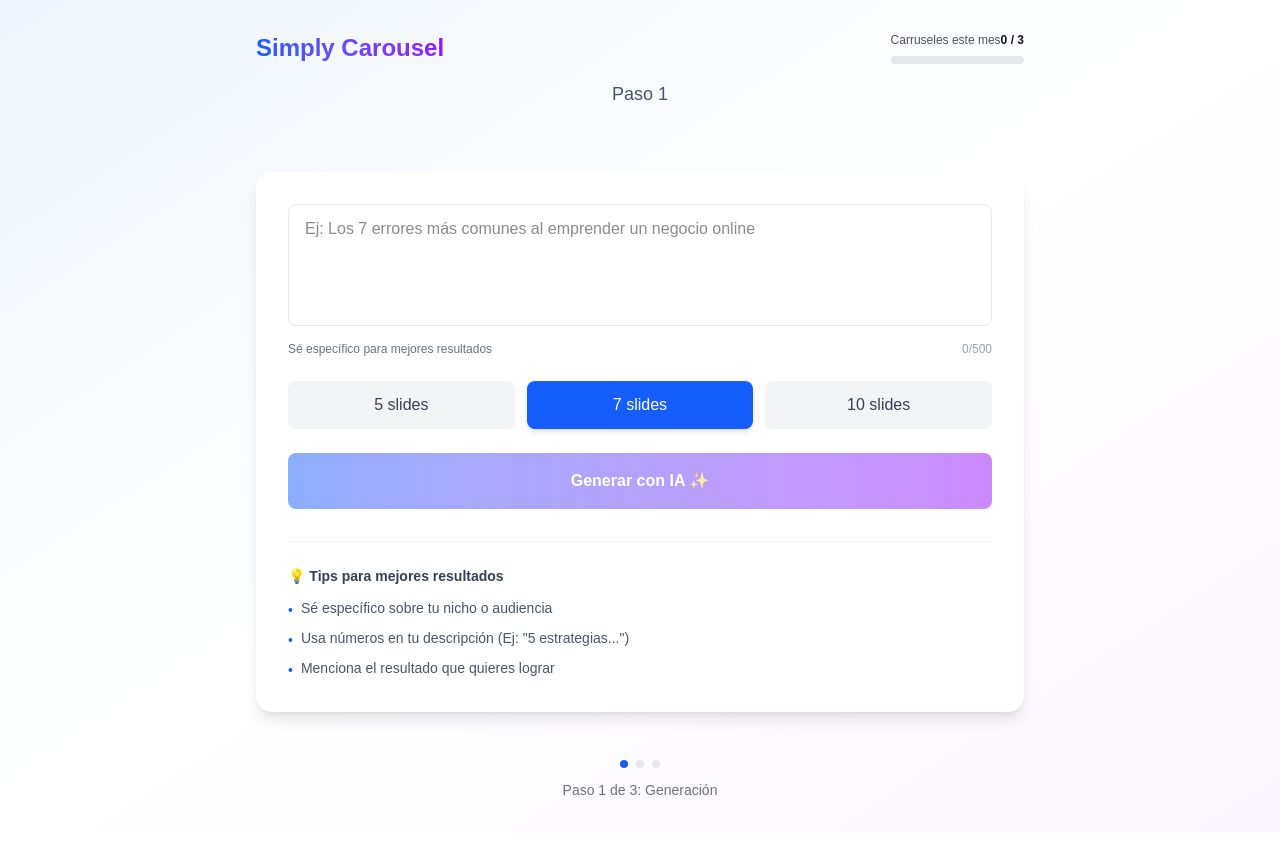
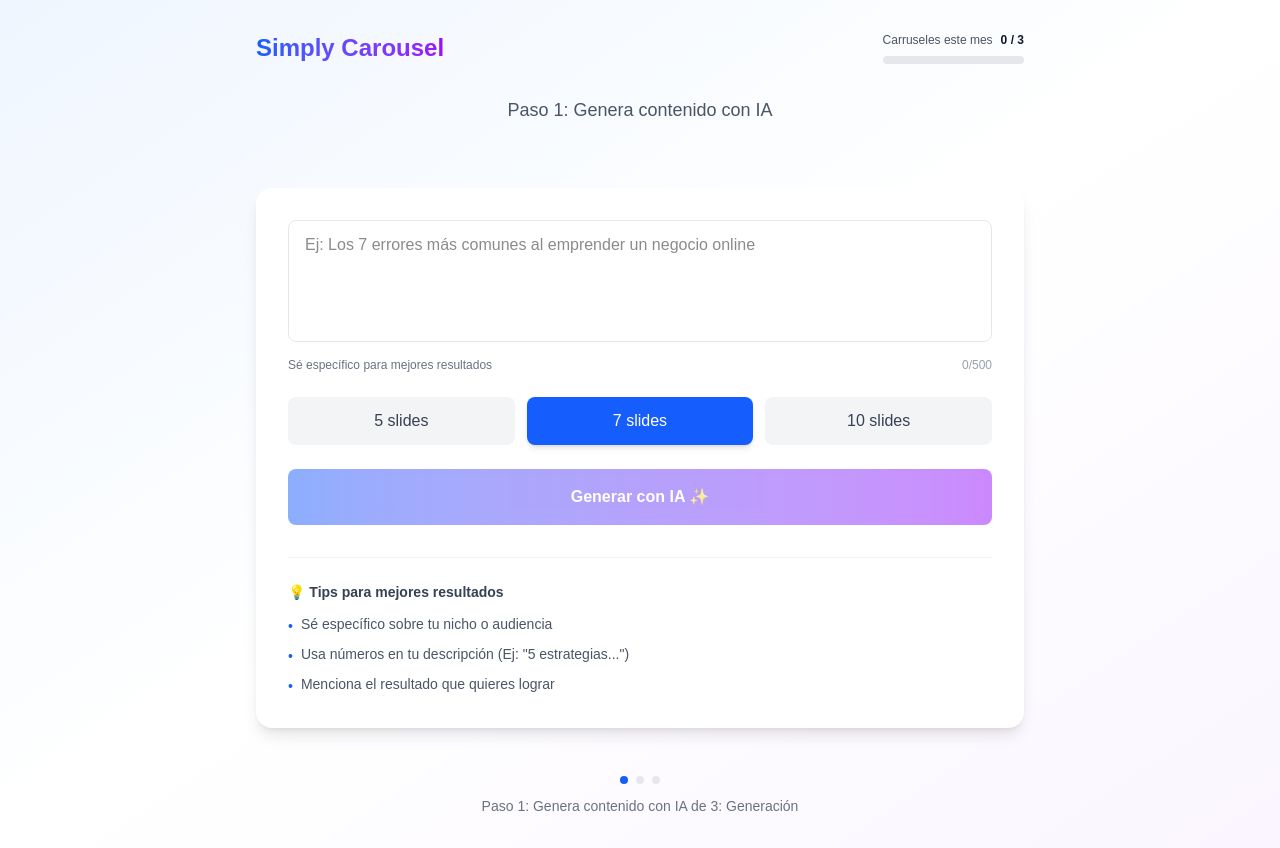
Before and after one commit to marianokopp/simply-carousel-v2, a Next.js app: page /generator in a window 1280 px wide. Built offline with nearby package versions, Linux system fonts and the light colour scheme; no server answers.

Commit message:
fix: correct Paso 1 spacing and title
- Restore full title: 'Paso 1: Genera contenido con IA'
- Move title one line down (increase header mb-4 to mb-8)
- Add space between 'mes' and counter number (pl-2)
- Revert gap-6 back to gap-3 between counter and avatar

```diff
--- a/app/(protected)/generator/page.tsx
+++ b/app/(protected)/generator/page.tsx
@@ -17,7 +17,7 @@ export default function GeneratorPage() {
 
             <div className="min-h-screen bg-gradient-to-br from-blue-50 via-white to-purple-50 py-8 px-4">
                 {/* Header: Logo + Avatar + Counter en la misma línea */}
-                <div className="max-w-3xl mx-auto mb-4">
+                <div className="max-w-3xl mx-auto mb-8">
                     <div className="flex items-center justify-between">
                         {/* Logo izquierda */}
                         <h2 className="text-2xl font-bold bg-gradient-to-r from-blue-600 to-purple-600 bg-clip-text text-transparent">
@@ -25,7 +25,7 @@ export default function GeneratorPage() {
                         </h2>
 
                         {/* Avatar + Counter derecha */}
-                        <div className="flex items-center gap-6">
+                        <div className="flex items-center gap-3">
                             {/* Contador compacto */}
                             <div className="max-w-[200px]">
                                 <CarouselCounter />
@@ -38,7 +38,7 @@ export default function GeneratorPage() {
                 {/* Título centrado más cerca del cuadro */}
                 <div className="max-w-3xl mx-auto mb-16">
                     <div className="text-center">
-                        <p className="text-gray-600 text-lg">Paso 1</p>
+                        <p className="text-gray-600 text-lg">Paso 1: Genera contenido con IA</p>
                     </div>
                 </div>
 
@@ -53,7 +53,7 @@ export default function GeneratorPage() {
                         <div className="h-2 w-2 rounded-full bg-gray-200"></div>
                     </div>
                     <p className="text-center text-sm text-gray-500 mt-3">
-                        Paso 1 de 3: Generación
+                        Paso 1: Genera contenido con IA de 3: Generación
                     </p>
                 </div>
             </div>
--- a/components/CarouselCounter.tsx
+++ b/components/CarouselCounter.tsx
@@ -57,7 +57,7 @@ export default function CarouselCounter() {
                 <span className="text-gray-600 dark:text-gray-400">
                     Carruseles este mes
                 </span>
-                <span className={`font-semibold ${remaining === 0 ? 'text-red-600' :
+                <span className={`font-semibold pl-2 ${remaining === 0 ? 'text-red-600' :
                     remaining <= 2 ? 'text-yellow-600' :
                         'text-gray-900 dark:text-white'
                     }`}>
```
